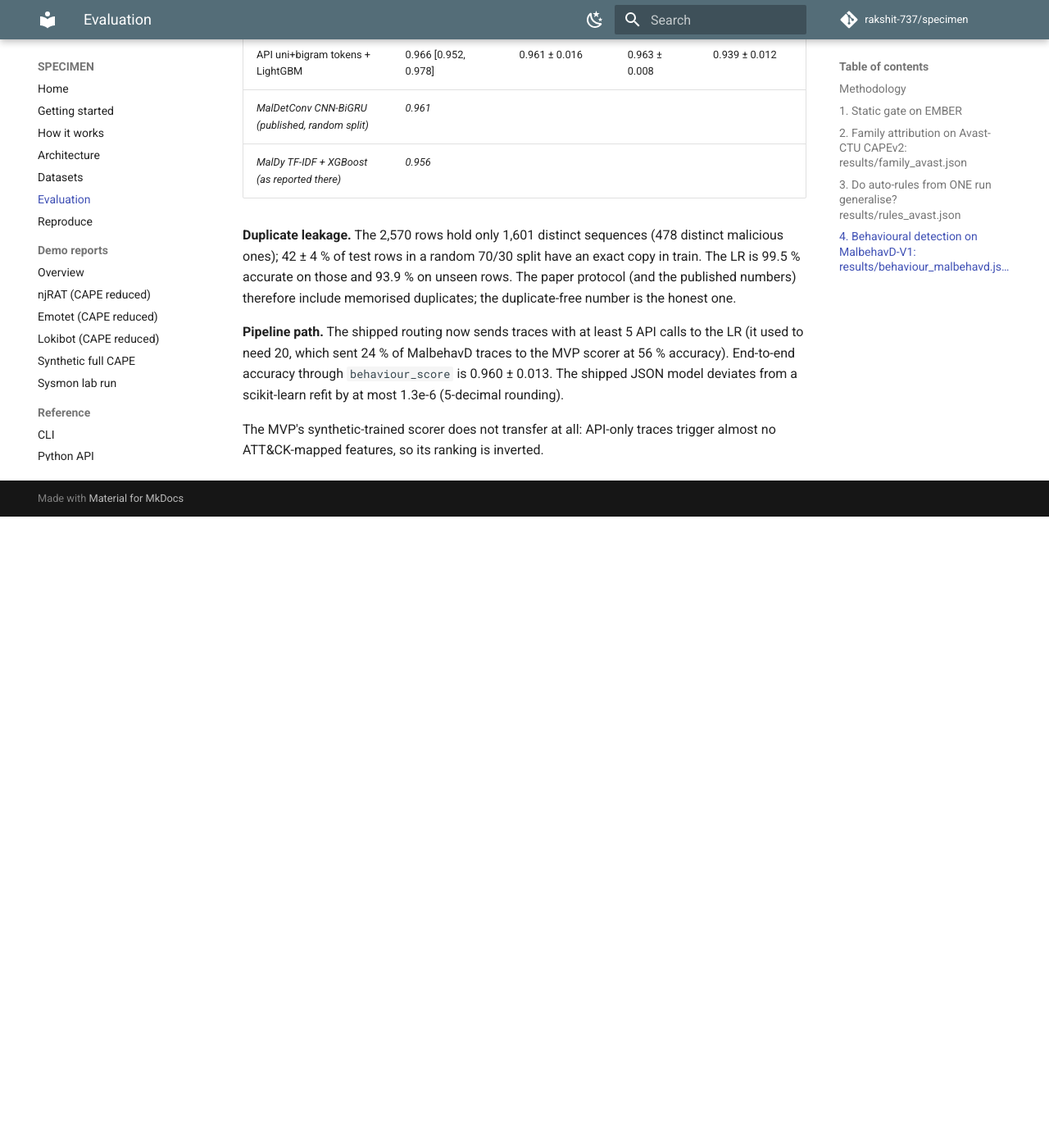
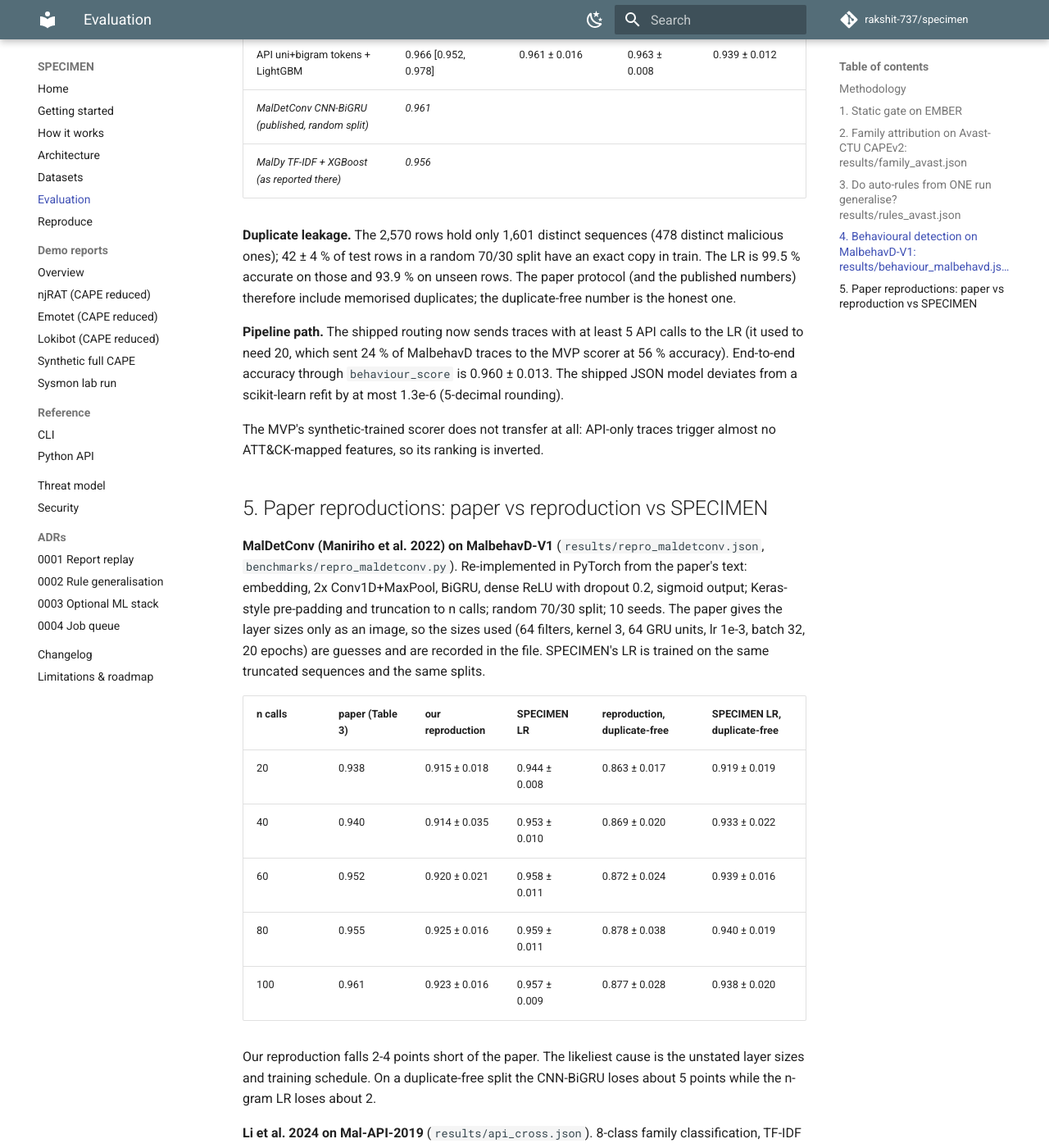
Before and after one commit to rakshit-737/specimen, an MkDocs documentation site: the page built from docs/benchmarks.md, in a window 1280 px wide and 1400 px high, scrolled down 4902 px. Shown: the whole window at 82% size. Built offline with MkDocs 1.6.1 and Material for MkDocs 9.7.7, drawn with Linux system fonts in a browser that asks for light colours; comment, search, counter and statistics services are not loaded; before the commit the page ends 5532 px from its top, so only the background shows below that; some of the changed text lies outside the part shown.

Commit message:
perf: MalDetConv and Li et al. 2024 reproductions; paper vs reproduction vs SPECIMEN tables
Co-Authored-By: Claude <noreply@anthropic.com>

```diff
--- a/docs/benchmarks.md
+++ b/docs/benchmarks.md
@@ -100,4 +100,28 @@ Every sample goes through `api_sequence_to_trace`. Intervals over repeated split
 
 The MVP's synthetic-trained scorer does not transfer at all: API-only traces trigger almost no ATT&CK-mapped features, so its ranking is inverted.
 
-<!-- round3:repro -->
+## 5. Paper reproductions: paper vs reproduction vs SPECIMEN
+
+**MalDetConv (Maniriho et al. 2022) on MalbehavD-V1** (`results/repro_maldetconv.json`, `benchmarks/repro_maldetconv.py`). Re-implemented in PyTorch from the paper's text: embedding, 2x Conv1D+MaxPool, BiGRU, dense ReLU with dropout 0.2, sigmoid output; Keras-style pre-padding and truncation to n calls; random 70/30 split; 10 seeds. The paper gives the layer sizes only as an image, so the sizes used (64 filters, kernel 3, 64 GRU units, lr 1e-3, batch 32, 20 epochs) are guesses and are recorded in the file. SPECIMEN's LR is trained on the same truncated sequences and the same splits.
+
+| n calls | paper (Table 3) | our reproduction | SPECIMEN LR | reproduction, duplicate-free | SPECIMEN LR, duplicate-free |
+|---|---|---|---|---|---|
+| 20 | 0.938 | 0.915 ± 0.018 | 0.944 ± 0.008 | 0.863 ± 0.017 | 0.919 ± 0.019 |
+| 40 | 0.940 | 0.914 ± 0.035 | 0.953 ± 0.010 | 0.869 ± 0.020 | 0.933 ± 0.022 |
+| 60 | 0.952 | 0.920 ± 0.021 | 0.958 ± 0.011 | 0.872 ± 0.024 | 0.939 ± 0.016 |
+| 80 | 0.955 | 0.925 ± 0.016 | 0.959 ± 0.011 | 0.878 ± 0.038 | 0.940 ± 0.019 |
+| 100 | 0.961 | 0.923 ± 0.016 | 0.957 ± 0.009 | 0.877 ± 0.028 | 0.938 ± 0.020 |
+
+Our reproduction falls 2-4 points short of the paper. The likeliest cause is the unstated layer sizes and training schedule. On a duplicate-free split the CNN-BiGRU loses about 5 points while the n-gram LR loses about 2.
+
+**Li et al. 2024 on Mal-API-2019** (`results/api_cross.json`). 8-class family classification, TF-IDF with 5-fold CV (the grid ranges and PCA size are not stated, so defaults are used):
+
+| model | paper (Table I) | reproduction, all rows | reproduction, duplicate-free |
+|---|---|---|---|
+| Random Forest | 0.68 | 0.637 ± 0.008 | 0.605 ± 0.015 |
+| XGBoost | 0.68 | 0.632 ± 0.015 | 0.602 ± 0.017 |
+| KNN | 0.54 | 0.569 ± 0.014 | 0.535 ± 0.013 |
+| MLP | 0.56 | 0.619 ± 0.015 | 0.590 ± 0.017 |
+| **SPECIMEN uni+bigram LR** | - | **0.666 ± 0.010** | **0.639 ± 0.014** |
+
+**Cross-dataset.** The shipped MalbehavD-trained scorer, applied unchanged to Mal-API-2019 (all malware), flags 71.6 % [70.5, 72.6] of sequences at p >= 0.5 but only 40.1 % at the "malicious" cut-off of 0.8, so it transfers only partly. Within Oliveira (integer-coded calls, duplicate-free, 5-fold), the n-gram LR reaches a balanced accuracy of 0.913 ± 0.025 and an AUC of 0.982. Cross-dataset transfer to Oliveira is not possible because the re-host has no API-name table.
```
Also changed, not shown: README.md (+26 -1 lines), 1 other file.
